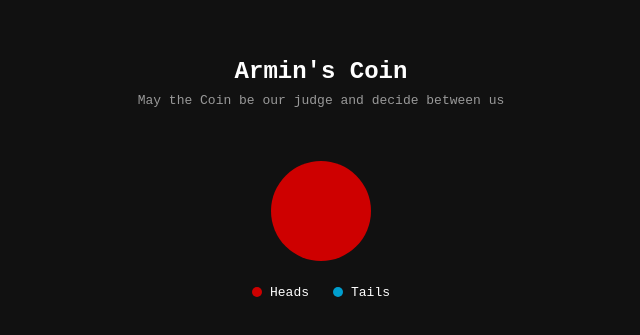
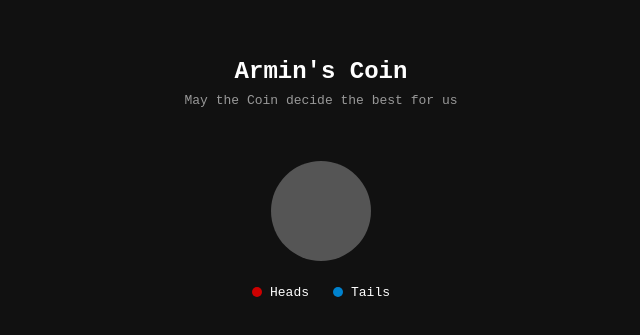
Before and after one commit to thevahidal/armins-coin, a React (Vite) app: page / in a window 1280 px wide. Shown: the part 231-566 px from the top of the page, without its empty margins (319-959 px from the left). Built offline with nearby package versions, Linux system fonts and the light colour scheme.

Commit message:
key type issue fixed

```diff
--- a/src/App.css
+++ b/src/App.css
@@ -38,11 +38,17 @@ p {
   align-items: center;
   justify-content: center;
 }
+.not-started.coin-circle {
+  animation: 3s ease 0s infinite beat;
+}
+.not-started .coin-circle {
+  background-color: #555555 !important;
+}
 .side-a {
   background-color: #ce0000;
 }
 .side-b {
-  background-color: #009ece;
+  background-color: #0082ce;
 }
 .legend {
   display: flex;
@@ -77,7 +83,12 @@ p {
   -webkit-transform: rotateY(-180deg);
 
 }
-
+#coin.not-started {
+  -webkit-animation: unset !important;
+  -moz-animation: unset !important;
+  -o-animation: unset !important;
+  animation: unset !important;
+}
 #coin.heads {
   -webkit-animation: flipHeads 3s ease-out forwards;
   -moz-animation: flipHeads 3s ease-out forwards;
@@ -99,3 +110,7 @@ p {
   from { -webkit-transform: rotateY(0); -moz-transform: rotateY(0); transform: rotateY(0); }
   to { -webkit-transform: rotateY(1980deg); -moz-transform: rotateY(1980deg); transform: rotateY(1980deg); }
 }
+@keyframes beat {
+  0%, 50%, 100% { transform: scale(1, 1); }
+  30%, 80% { transform: scale(0.92, 0.95); }
+}
--- a/src/App.tsx
+++ b/src/App.tsx
@@ -1,9 +1,10 @@
-import { useState } from 'react'
+import { Key, useState } from 'react'
 import './App.css'
+import cross from './cross.svg'
 
 function App() {
   const [isHeads, setIsHeads] = useState(true)
-  const [tossedAttemptKey, setTossedAttemptKey] = useState<String>("")
+  const [tossedAttemptKey, setTossedAttemptKey] = useState<Key>("")
 
 
   const handleFlip = () => {
@@ -18,15 +19,16 @@ function App() {
     <div className="App">
       <div>
         <h2>Armin's Coin</h2>
-        <p>May the Coin be our judge and decide between us</p>
+        <p>May the Coin decide the best for us</p>
       </div>
       <div
         key={tossedAttemptKey}
-        id="coin" className={isHeads ? "heads" : "tails"}
+        id="coin"
+        className={`${isHeads ? "heads" : "tails"} ${tossedAttemptKey === "" ? "not-started" : ""}`}
         onClick={handleFlip}
       >
-        <div className="side-a"></div>
-        <div className="side-b"></div>
+        <div className={`coin-circle side-a`}></div>
+        <div className={`coin-circle side-b`}></div>
       </div>
       <div className='legend'>
         <div className='legend-side'>
```
